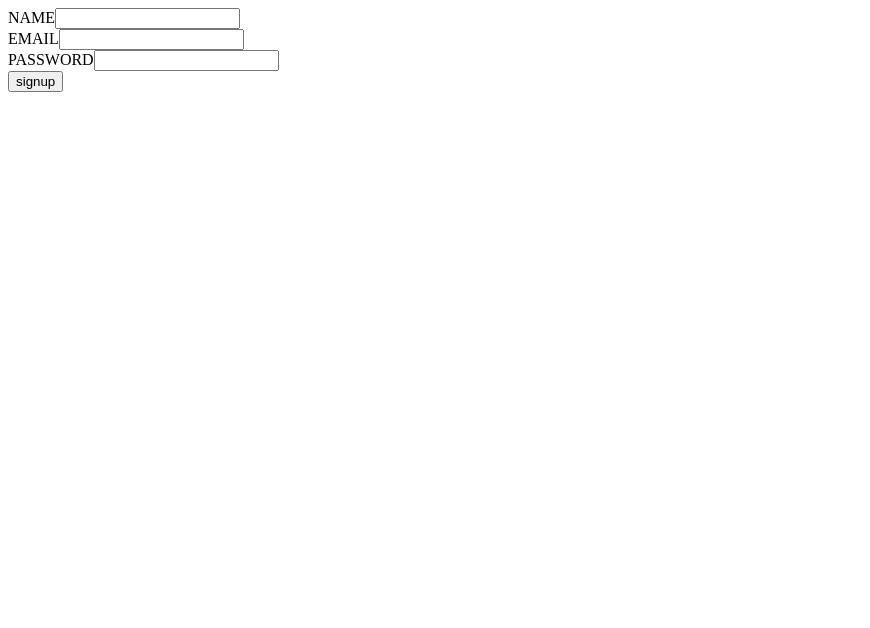
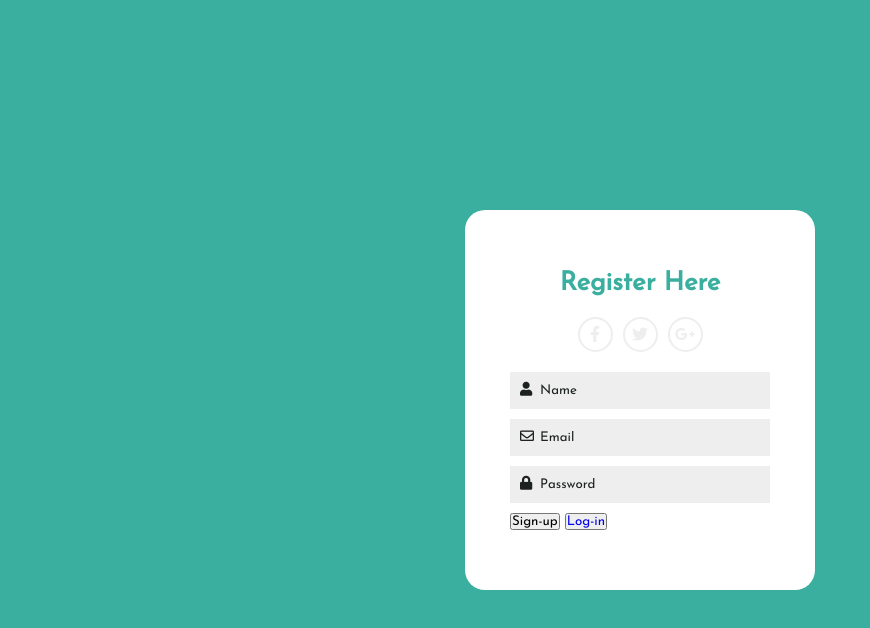
Before and after one commit to Ndumiso-Tshabalala/industryProject, a Vue app: page /signup in a window 1280 px wide. Shown: the top 628 px of the page, without its empty margins (0-870 px from the left). Built offline with nearby package versions, Linux system fonts and the light colour scheme.

Commit message:
Update Signup.vue

```diff
--- a/src/components/Signup.vue
+++ b/src/components/Signup.vue
@@ -1,10 +1,42 @@
 <template>
   <div>
-      NAME<input type="text" v-model="name"/><br/>
-      EMAIL<input type="text"  v-model="email"/><br/>
-      PASSWORD<input type="password"  v-model="password"/><br/>
-      <button @click="signup"> signup</button>
-      {{ error }}
+    <div class="wrapper">
+  <div class="title">
+    Register Here
+  </div>
+  <div class="social_media">
+    <div class="item">
+      <i class="fab fa-facebook-f"></i>
+    </div>
+    <div class="item">
+      <i class="fab fa-twitter"></i>
+    </div>
+    <div class="item">
+      <i class="fab fa-google-plus-g"></i>
+    </div>
+  </div>
+
+  <div class="form">
+    <div class="input_field">
+      <input type="text" placeholder="Name" class="input" v-model="name">
+      <i class="fas fa-user"></i>
+    </div>
+    <div class="input_field">
+      <input type="text" placeholder="Email" class="input" v-model="email">
+      <i class="far fa-envelope"></i>
+    </div>
+    <div class="input_field">
+      <input type="password" placeholder="Password" class="input" v-model="password">
+      <i class="fas fa-lock"></i>
+    </div>
+
+      <button @click="signup"> Sign-up</button>
+
+    {{ error }}
+    <button> <a href = "/login"> Log-in</a></button>
+  </div>
+</div>
+
 
   </div>
 </template>
@@ -50,3 +82,98 @@ export default {
     }
 
 </script>
+
+<style>
+    @import url('https://fonts.googleapis.com/css?family=Josefin+Sans');
+
+*{
+  margin: 0;
+  padding: 0;
+  box-sizing: border-box;
+  outline: none;
+  text-decoration: none;
+  font-family: 'Josefin Sans', sans-serif;
+}
+
+body{
+  background: #3aaf9f;
+
+}
+
+.wrapper{
+  max-width: 350px;
+  width: 100%;
+  height: auto;
+  background: #fff;
+  padding: 60px 45px;
+  position: absolute;
+  top: 50%;
+  left: 50%;
+  transform: translate(-50%,-50%);
+  border-radius: 20px;
+}
+
+.wrapper .title{
+  margin-bottom: 20px;
+  text-align: center;
+  font-size: 26px;
+  font-weight: bold;
+  color: #3aaf9f;
+}
+
+.wrapper .social_media{
+  display: flex;
+  justify-content: center;
+  margin-bottom: 20px;
+}
+
+.wrapper .social_media .item{
+  margin: 0 5px;
+  width: 35px;
+  height: 35px;
+  line-height: 35px;
+  text-align: center;
+  border: 2px solid #eeeeee;
+  border-radius: 50%;
+  cursor: pointer;
+  color: #eeeeee;
+  transition: all 0.5s ease;
+}
+
+.wrapper .social_media .item:hover{
+  border: 2px solid #3aaf9f;
+  color: #3aaf9f;
+}
+
+.wrapper .form .input_field{
+  position: relative;
+  margin-bottom: 10px;
+}
+
+.wrapper .form .input_field .input{
+  width: 100%;
+  padding: 12px;
+  padding-left: 30px;
+  border: none;
+  background: #eeeeee;
+}
+
+
+.wrapper .form .input_field i{
+  position: absolute;
+  top: 10px;
+  left: 10px;
+  font-size: 14px;
+  color: #1d2120;
+}
+
+::-webkit-input-placeholder { /* Chrome/Opera/Safari */
+  color: #1d2120;
+}
+::-moz-placeholder { /* Firefox 19+ */
+ color: #1d2120;
+}
+:-ms-input-placeholder { /* IE 10+ */
+  color: #1d2120;
+}
+</style>
```
